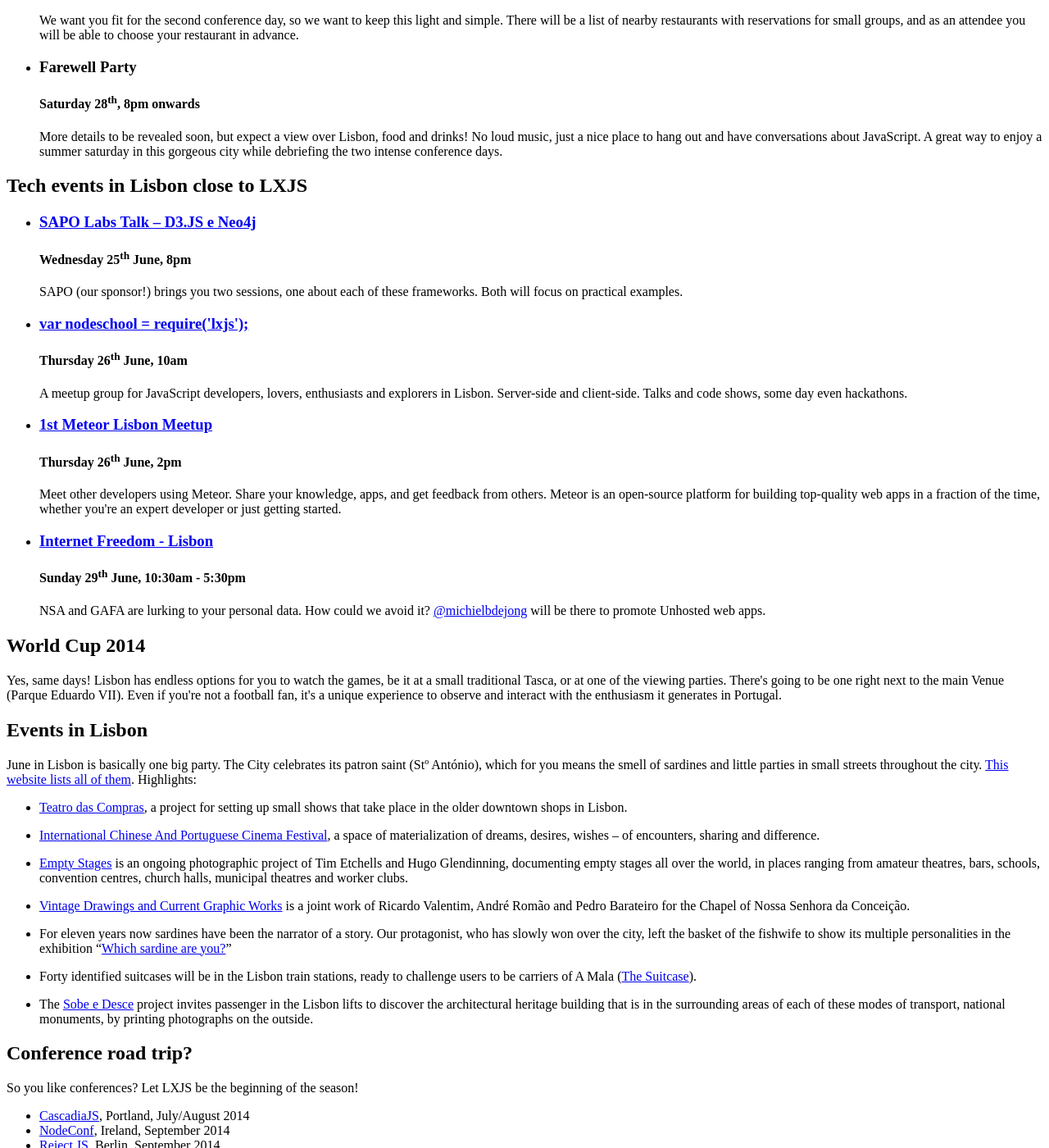
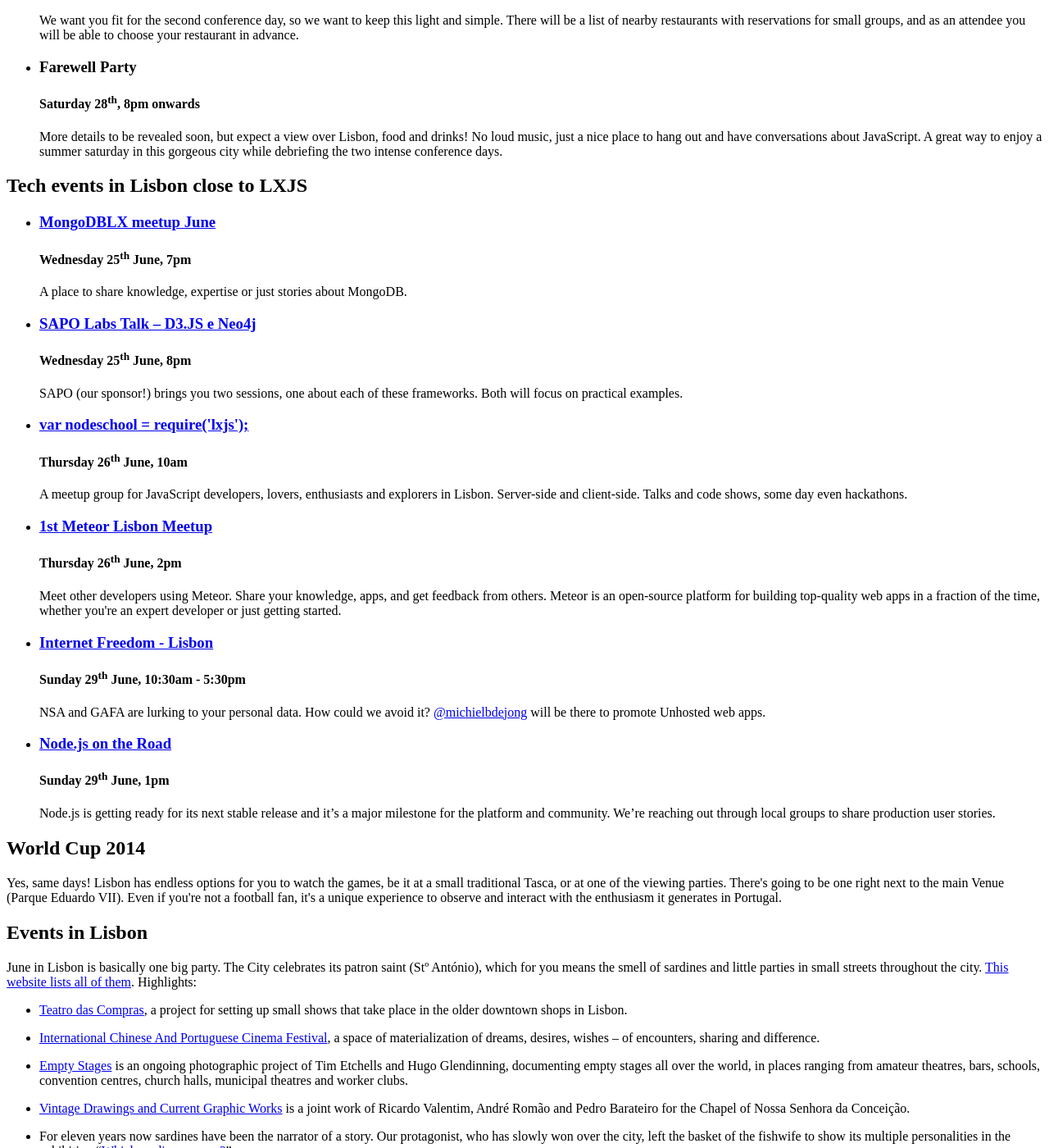
Before and after one commit to LXJS/lxjs-site-2014, a Jekyll site: the page built from src/fringe/index.html, in a window 1280 px wide and 1400 px high, scrolled down 694 px. Shown: the whole window at 82% size. Built offline with Jekyll 4.4.1, drawn with Linux system fonts in a browser that asks for light colours; nearby versions of some CDN libraries; Markdown is read by kramdown in place of the engine named in the settings.

Commit message:
Added Node.js road and MongoDB to Fringe

```diff
--- a/src/fringe/index.html
+++ b/src/fringe/index.html
@@ -46,28 +46,34 @@
 
 				<ul class="boxy-list">
 					<li class="entry">
+						<h3><a href="http://www.meetup.com/Lisbon-MongoDB-User-Group/events/188526252/">MongoDBLX meetup June</a></h3>
+						<h4>Wednesday 25<sup>th</sup> June, 7pm</h4>
+						<p>A place to share knowledge, expertise or just stories about MongoDB.</p>
+					</li>
+					<li class="entry">
 						<h3><a href="http://labs.sapo.pt/2014/06/sapo-labs-talk-d3-js-e-neo4j/">SAPO Labs Talk – D3.JS e Neo4j</a></h3>
 						<h4>Wednesday 25<sup>th</sup> June, 8pm</h4>
 						<p>SAPO (our sponsor!) brings you two sessions, one about each of these frameworks. Both will focus on practical examples.</p>
-						<p>
 					</li>
 					<li class="entry">
 						<h3><a href="http://www.meetup.com/require-lx">var nodeschool = require('lxjs');</a></h3>
 						<h4>Thursday 26<sup>th</sup> June, 10am</h4>
 						<p>A meetup group for JavaScript developers, lovers, enthusiasts and explorers in Lisbon. Server-side and client-side. Talks and code shows, some day even hackathons.</p>
-						<p>
 					</li>
 					<li class="entry">
 						<h3><a href="http://www.meetup.com/Meteor-Lisbon/">1st Meteor Lisbon Meetup</a></h3>
 						<h4>Thursday 26<sup>th</sup> June, 2pm</h4>
 						<p>Meet other developers using Meteor. Share your knowledge, apps, and get feedback from others. Meteor is an open-source platform for building top-quality web apps in a fraction of the time, whether you're an expert developer or just getting started.</p>
-						<p>
 					</li>
 					<li class="entry">
 						<h3><a href="http://www.meetup.com/Internet-Freedom-Lisbon/events/186491272/">Internet Freedom - Lisbon</a></h3>
 						<h4>Sunday 29<sup>th</sup> June, 10:30am - 5:30pm</h4>
 						<p>NSA and GAFA are lurking to your personal data. How could we avoid it? <a href="http://twitter.com/michielbdejong">@michielbdejong</a> will be there to promote Unhosted web apps.</p>
-						<p>
+					</li>
+					<li class="entry">
+						<h3><a href="http://www.joyent.com/noderoad/cities/lisbon-6-29-2014">Node.js on the Road</a></h3>
+						<h4>Sunday 29<sup>th</sup> June, 1pm</h4>
+						<p>Node.js is getting ready for its next stable release and it’s a major milestone for the platform and community. We’re reaching out through local groups to share production user stories.</p>
 					</li>
 				</ul>
 
```
